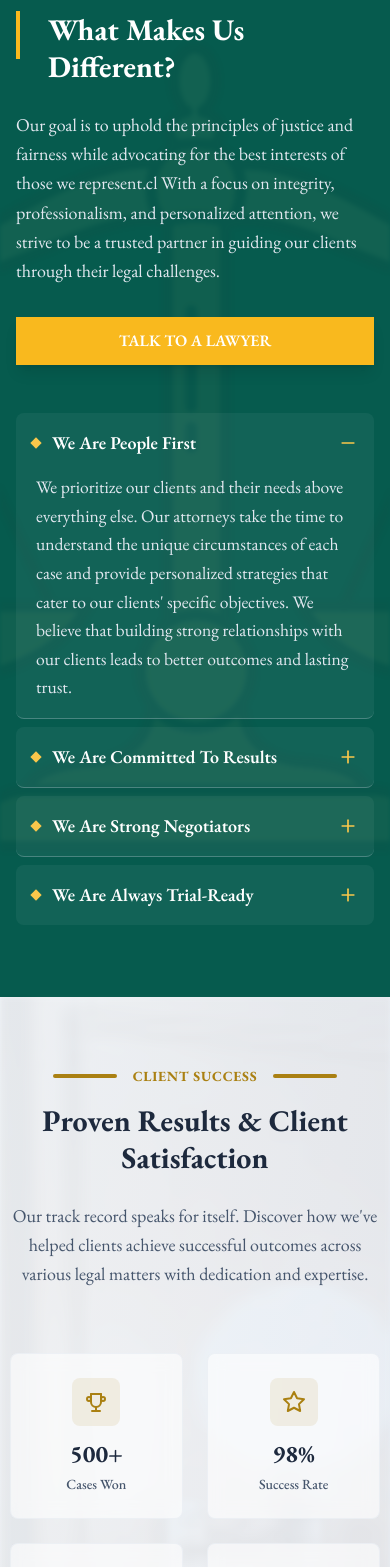
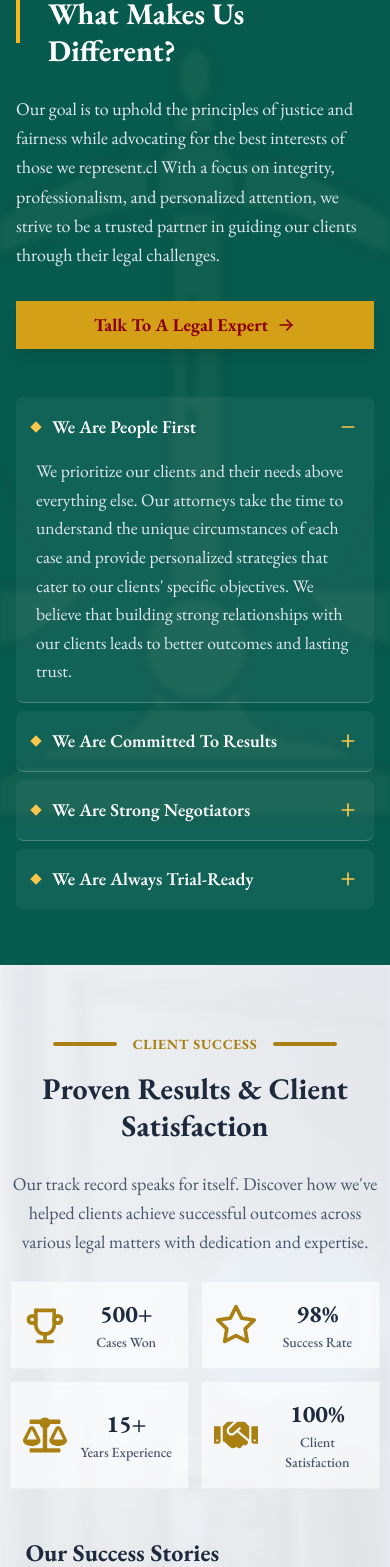
Before and after one commit to supa-modo/odek-law-firm, a React (Vite) app: page / in a window 390 px wide. Shown: the part 3722-5289 px from the top of the page. Built offline with nearby package versions, Linux system fonts and the light colour scheme.

Commit message:
Update ClientSuccessSection with new icons for achievements and improve layout for better responsiveness. Adjust Footer component for consistent spacing and text readability. Revise WhyChooseUsSection to enhance button styling and add a new icon for the call-to-action.

```diff
--- a/src/components/ClientSuccessSection.jsx
+++ b/src/components/ClientSuccessSection.jsx
@@ -12,7 +12,7 @@ import {
 } from "react-icons/tb";
 import { PiBuildingsDuotone } from "react-icons/pi";
 import { GiHandcuffs } from "react-icons/gi";
-import { FaHome } from "react-icons/fa";
+import { FaBalanceScale, FaHandshake, FaHome } from "react-icons/fa";
 
 const ClientSuccessSection = () => {
   const [activeTab, setActiveTab] = useState(0);
@@ -189,8 +189,8 @@ const ClientSuccessSection = () => {
   const achievements = [
     { number: "500+", label: "Cases Won", icon: TbTrophy },
     { number: "98%", label: "Success Rate", icon: TbStar },
-    { number: "15+", label: "Years Experience", icon: TbScale },
-    { number: "100%", label: "Client Satisfaction", icon: TbShield },
+    { number: "15+", label: "Years Experience", icon: FaBalanceScale },
+    { number: "100%", label: "Client Satisfaction", icon: FaHandshake },
   ];
 
   return (
@@ -208,7 +208,7 @@ const ClientSuccessSection = () => {
 
       <div className="max-w-[95%] mx-auto md:px-6 lg:px-14 relative z-10">
         {/* Section Header */}
-        <div className="text-center mb-16">
+        <div className="text-center mb-6">
           <div className="inline-flex items-center mb-4">
             <div className="h-1 w-16 bg-secondary-700 rounded-full mr-4"></div>
             <span className="text-sm md:text-base font-bold uppercase tracking-wider text-secondary-700">
@@ -219,7 +219,7 @@ const ClientSuccessSection = () => {
           <h2 className="text-3xl md:text-4xl lg:text-5xl font-bold text-slate-800 mb-6 leading-tight">
             Proven Results & Client Satisfaction
           </h2>
-          <p className="text-lg lg:text-xl text-slate-600 max-w-3xl mx-auto leading-relaxed">
+          <p className="text-lg lg:text-2xl text-slate-600 max-w-4xl mx-auto leading-relaxed">
             Our track record speaks for itself. Discover how we've helped
             clients achieve successful outcomes across various legal matters
             with dedication and expertise.
@@ -227,25 +227,30 @@ const ClientSuccessSection = () => {
         </div>
 
         {/* Achievement Stats */}
-        <div className="grid grid-cols-2 md:grid-cols-4 gap-6 mb-16">
+        <div className="grid grid-cols-2 md:grid-cols-4 gap-3 md:gap-4 lg:gap-6 mb-12">
           {achievements.map((achievement, index) => (
             <motion.div
               key={index}
               initial={{ opacity: 0, y: 20 }}
               whileInView={{ opacity: 1, y: 0 }}
               transition={{ duration: 0.6, delay: index * 0.1 }}
-              className="text-center p-6 bg-white/60 backdrop-blur-sm rounded-lg border border-slate-200/50 hover:shadow-lg transition-all duration-300"
+              className="flex flex-row lg:flex-col items-center justbetween lg:justify-center  text-center p-3 py-4 md:p-3.5 lg:p-4 bg-white/60 backdrop-blur-sm border border-slate-200/50 "
             >
-              <div className="flex justify-center mb-3">
-                <div className="w-12 h-12 bg-secondary-700/10 rounded-lg flex items-center justify-center">
-                  <achievement.icon className="w-6 h-6 text-secondary-700" />
+              <div className="w-[35%] flex justify-start lg:justify-center lg:mb-3">
+                <div className="hidden lg:flex w-14 h-14 bg-secondary-700/10 rounded-full items-center justify-center">
+                  <achievement.icon className="w-8 h-8 text-secondary-700" />
+                </div>
+                <div className="lg:hidden ">
+                  <achievement.icon className="w-11 h-11 text-secondary-700" />
                 </div>
               </div>
-              <div className="text-2xl md:text-3xl font-bold text-slate-800 mb-1">
-                {achievement.number}
-              </div>
-              <div className="text-sm md:text-base text-slate-600 font-medium">
-                {achievement.label}
+              <div className="w-[65%]">
+                <div className="text-2xl md:text-3xl font-bold text-slate-800 mb-0.5 md:mb-1">
+                  {achievement.number}
+                </div>
+                <div className="text-sm md:text-base text-slate-600 font-medium">
+                  {achievement.label}
+                </div>
               </div>
             </motion.div>
           ))}
@@ -253,7 +258,7 @@ const ClientSuccessSection = () => {
 
         {/* Success Stories */}
         <div className="mb-10">
-          <h3 className="text-2xl md:text-3xl font-bold text-slate-800 mb-8 pl-12 relative">
+          <h3 className="text-2xl md:text-3xl font-bold text-slate-800 mb-8 pl-4 md:pl-8 lg:pl-12 relative">
             <span className="relative">
               Our Success Stories
               <div className="absolute -bottom-2 left-12 transform -translate-x-1/2 w-20 h-1 bg-burgundy rounded-full"></div>
--- a/src/components/Footer.jsx
+++ b/src/components/Footer.jsx
@@ -58,10 +58,10 @@ const Footer = () => {
             <div className="grid grid-cols-2 gap-8">
               {/* Quick Links */}
               <div>
-                <h4 className="text-[1.15rem] lg:text-[1.2rem] font-bold mb-3 md:mb-4 lg:mb-6 text-secondary-200">
+                <h4 className="text-[1.15rem] lg:text-[1.2rem] font-bold mb-3 md:mb-4 text-secondary-200">
                   Quick Links
                 </h4>
-                <ul className="space-y-2 lg:space-y-3 text-[1.1rem] lg:text-[1.2rem]">
+                <ul className="space-y-2 text-[1.1rem] lg:text-[1.2rem]">
                   <li>
                     <a
                       href="#home"
@@ -99,10 +99,10 @@ const Footer = () => {
 
               {/* Legal */}
               <div>
-                <h4 className="text-[1.15rem] lg:text-[1.2rem] font-bold mb-3 md:mb-4 lg:mb-6 text-secondary-200">
+                <h4 className="text-[1.15rem] lg:text-[1.2rem] font-bold mb-3 md:mb-4 text-secondary-200">
                   Legal
                 </h4>
-                <ul className="space-y-2 lg:space-y-3 text-[1.1rem] lg:text-[1.2rem]">
+                <ul className="space-y-2 text-[1.1rem] lg:text-[1.2rem]">
                   <li>
                     <a
                       href="#"
@@ -142,7 +142,7 @@ const Footer = () => {
 
           {/* Contact Form - Full width on mobile, 4 columns on desktop */}
           <div className="lg:col-span-4">
-            <h4 className="text-[1.15rem] lg:text-[1.2rem] font-bold mb-3 md:mb-4 lg:mb-6 text-secondary-200">
+            <h4 className="text-[1.15rem] lg:text-[1.2rem] font-bold mb-3 md:mb-4 text-secondary-200">
               Get In Touch
             </h4>
             <form className="space-y-2">
--- a/src/components/WhyChooseUsSection.jsx
+++ b/src/components/WhyChooseUsSection.jsx
@@ -1,5 +1,5 @@
 import React, { useState } from "react";
-import { TbMinus, TbPlus } from "react-icons/tb";
+import { TbArrowRight, TbMinus, TbPlus } from "react-icons/tb";
 import { motion, AnimatePresence } from "framer-motion";
 
 const WhyChooseUsSection = () => {
@@ -37,7 +37,7 @@ const WhyChooseUsSection = () => {
   };
 
   return (
-    <section className="py-16 md:py-20 lg:py-24 bg-primary-700  relative">
+    <section className="py-12 md:py-20 lg:py-24 bg-primary-700  relative">
       {/* Subtle background image overlay */}
       <div className="absolute inset-0 opacity-5">
         <div
@@ -55,7 +55,7 @@ const WhyChooseUsSection = () => {
           <div className="lg:max-w-[43%] space-y-6">
             {/* Top Label */}
             <div>
-              <span className="text-sm md:text-[0.9rem] lg:text-[1.1rem] font-bold uppercase tracking-wider text-secondary-300">
+              <span className="text-sm md:text-[0.9rem] lg:text-[1.1rem] font-medium uppercase tracking-wider text-secondary-300">
                 A LAW FIRM YOU CAN TRUST
               </span>
             </div>
@@ -81,8 +81,11 @@ const WhyChooseUsSection = () => {
 
             {/* CTA Button */}
             <div className="pt-2">
-              <button className="w-full hover:cursor-pointer bg-secondary-500 hover:bg-secondary-600 text-white px-6 py-3 font-semibold text-base transition-colors duration-200 shadow-lg hover:shadow-xl">
-                TALK TO A LAWYER
+              <button className="w-full hover:cursor-pointer bg-secondary-600 hover:bg-secondary-600 text-burgundy px-6 py-2.5 font-bold text-lg lg:text-[1.2rem] transition-colors duration-200 shadow-lg hover:shadow-xl">
+                <div className="flex items-center justify-center gap-2">
+                  <span>Talk To A Legal Expert</span>
+                  <TbArrowRight className="w-5 h-5 group-hover:translate-x-1 transition-transform duration-300" />
+                </div>
               </button>
             </div>
           </div>
```
